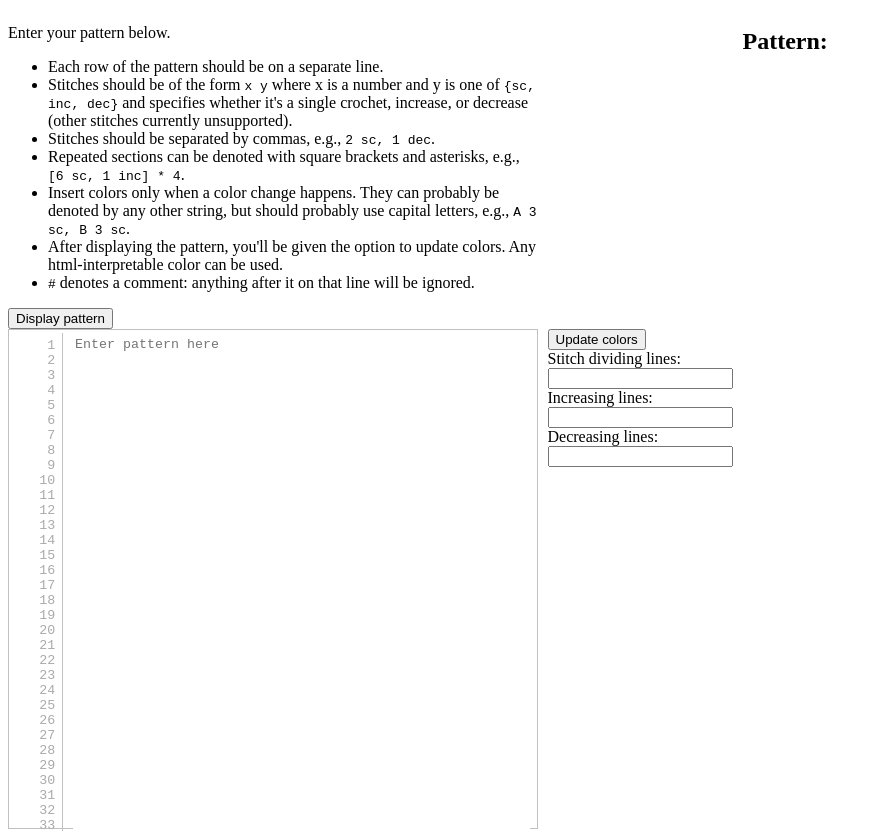
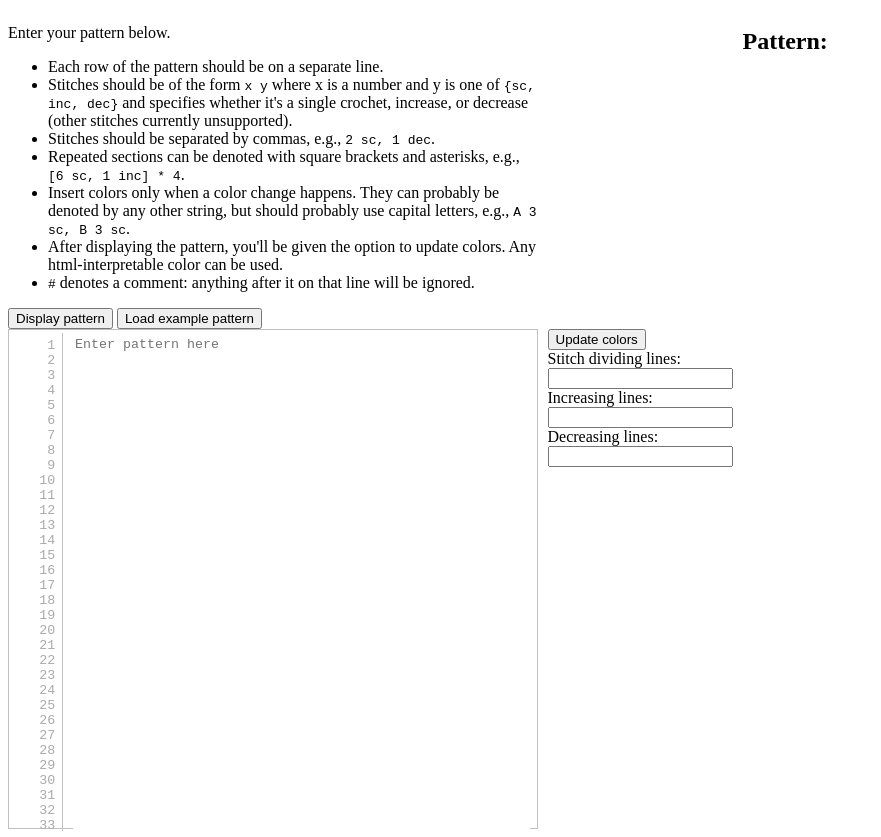
Before and after one commit to billbrod/amigurumi-pattern-display, a plain HTML site: page index.html in a window 1280 px wide. Shown: the whole page, without its empty margins (0-881 px from the left). Drawn offline with nearby package versions, Linux system fonts and the light colour scheme.

Commit message:
adds load example function

```diff
--- a/index.html
+++ b/index.html
@@ -42,6 +42,7 @@
                     <li><tt>#</tt> denotes a comment: anything after it on that line will be ignored.</li>
                 </ul>
                 <button onclick='display_pattern()'>Display pattern</button>
+                <button onclick='example_pattern()'>Load example pattern</button>
             </div>
             <!-- add somethign to highlight apparently malformed patterns? missing commas, etc -->
             <!-- something to rotate starting point? lines still locked to first stich, but would make it easier to see colored patterns that span rows -->
@@ -63,5 +64,15 @@
     </body>
     <script>
      $(function() {$('#input-text').linedtextarea()});
+     function example_pattern() {
+         jQuery.get('https://raw.githubusercontent.com/billbrod/amigurumi-pattern-display/main/example-pattern.txt', function(data) {
+             $('#input-text').text(data)
+             display_pattern()
+             $('#stitch-A').val('#898989')
+             $('#stitch-B').val('#cb7051')
+             $('#stitch-C').val('#fcfcfc')
+             update_colors()
+         })
+     }
     </script>
 </html>
```
